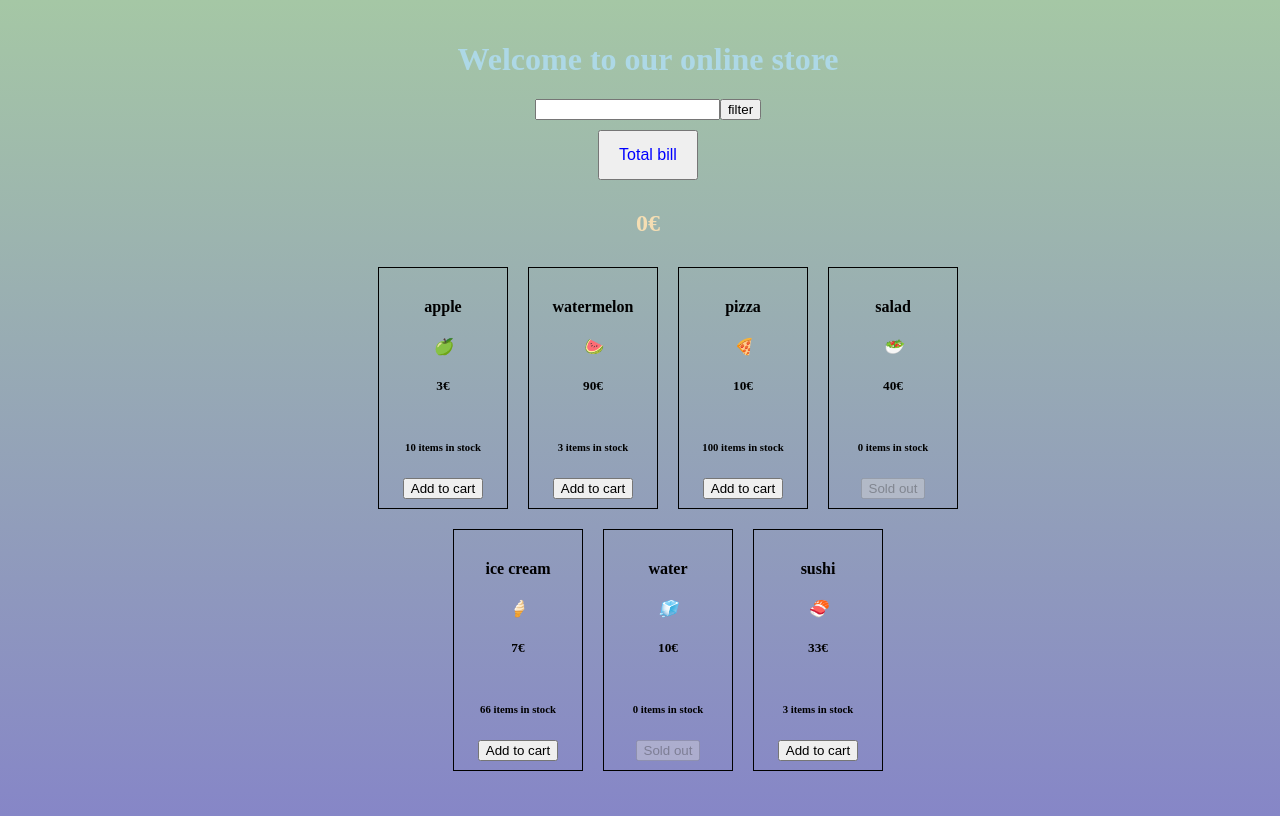
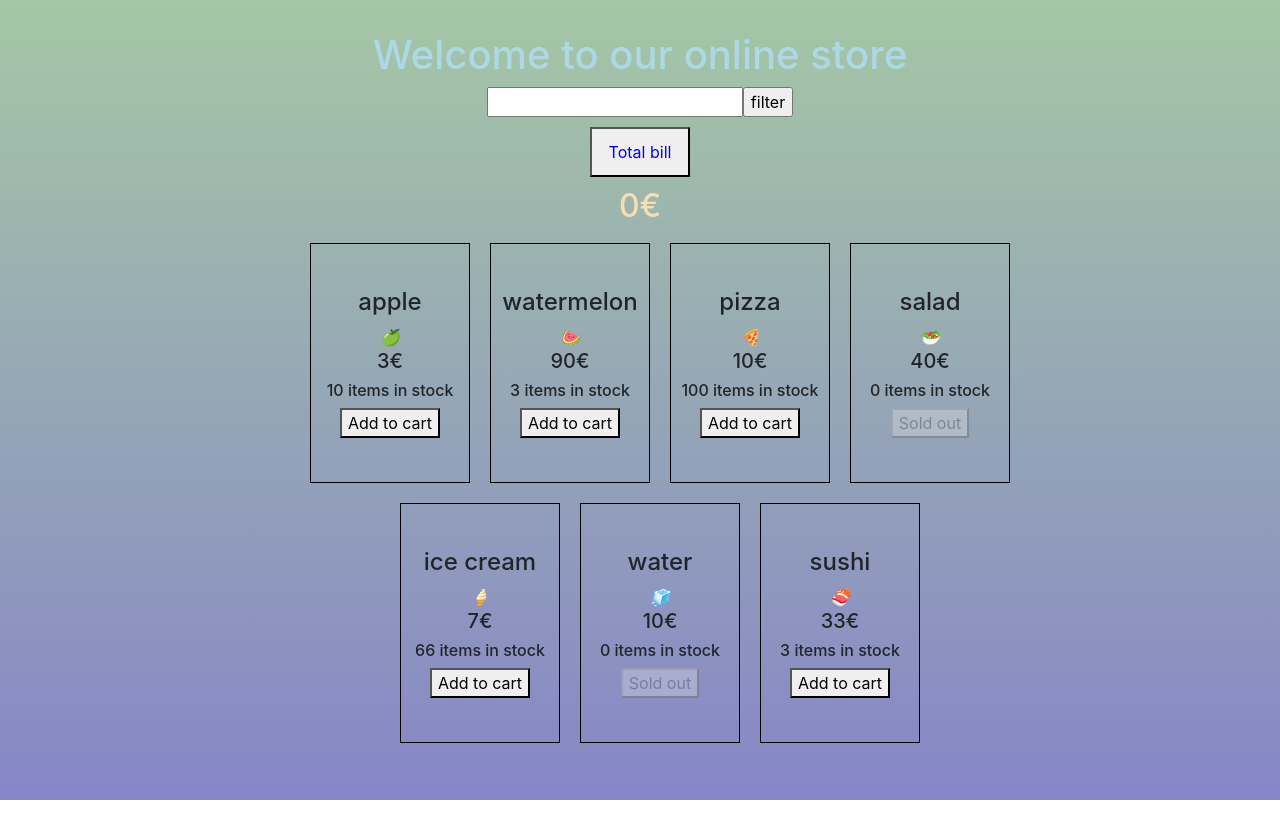
Before and after one commit to hamzadarej/online-shop, a React (Create React App) app: page / in a window 1280 px wide. Built offline with nearby package versions, Linux system fonts and the light colour scheme.

Commit message:
online-shop-style

```diff
--- a/package.json
+++ b/package.json
@@ -7,11 +7,14 @@
     "@testing-library/jest-dom": "^5.14.1",
     "@testing-library/react": "^11.2.7",
     "@testing-library/user-event": "^12.8.3",
+    "bootstrap": "^4.6.0",
     "gh-pages": "^3.2.0",
     "node-sass": "^6.0.0",
     "react": "^17.0.2",
+    "react-bootstrap": "^1.6.1",
     "react-dom": "^17.0.2",
     "react-icons": "^4.2.0",
+    "react-router-dom": "^5.2.0",
     "react-scripts": "4.0.3",
     "web-vitals": "^1.1.2"
   },
--- a/src/sass/main.scss
+++ b/src/sass/main.scss
@@ -1,3 +1,4 @@
+@import "~bootstrap/scss/bootstrap";
 body {
     display: flex;
     justify-content: center;
@@ -12,7 +13,7 @@ body {
 
         display: flex;
         justify-content: center;
-        width: 50vw;
+        width: 60vw;
         align-items: center;
 
        flex-direction: row;
@@ -21,7 +22,7 @@ body {
 
         li {
             border: 1px solid black;
-            width: 10vw;
+            width: 10rem;
             height: 30vh;
             margin: 10px;
             display: flex;
```
Also changed, not shown: src/App.js (+4 -6 lines), 1 other file (tests, documents, lock files or other folders).
